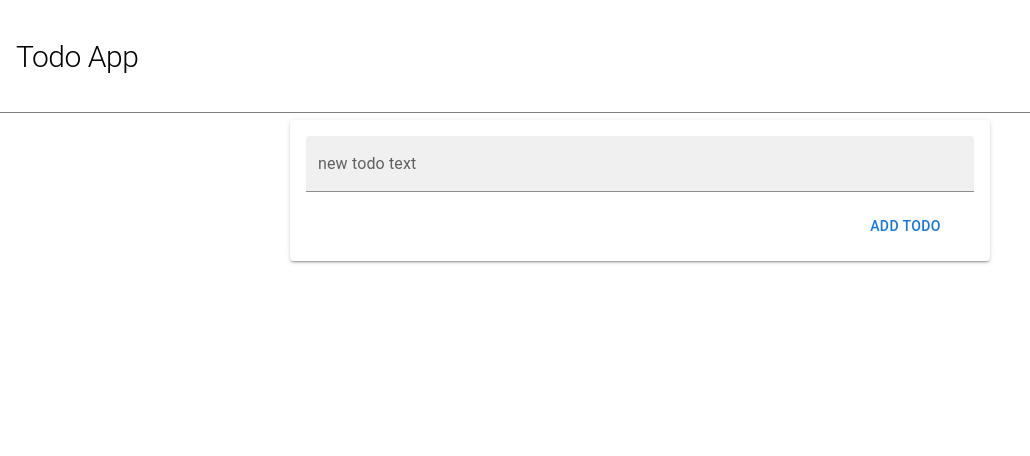
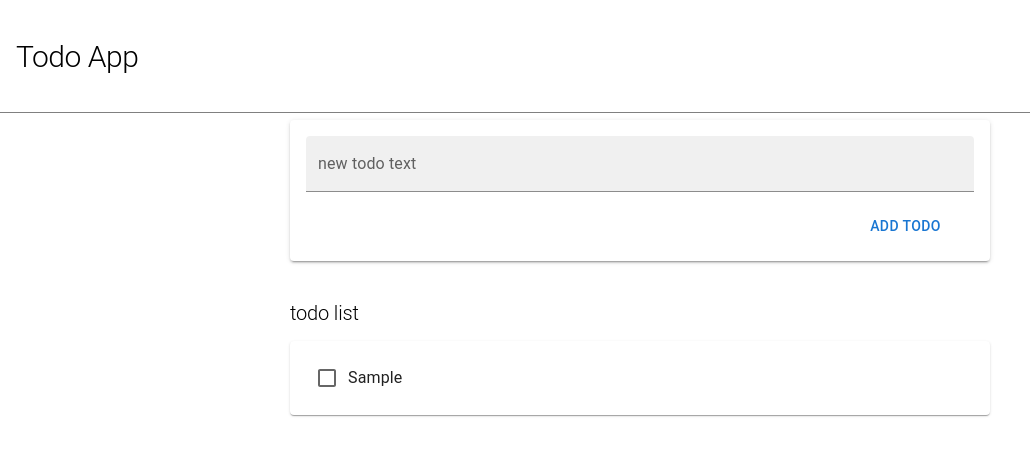
Before and after one commit to hossy-material/rust-de-todo, a React (Vite) app in the folder frontend/: page / in a window 1280 px wide. Both pictures are taken after typing "Sample" into the empty fields and a click on the button "ADD TODO". Shown: the top 456 px of the page, without its empty margins (0-1030 px from the left). Built offline with nearby package versions, Linux system fonts and the light colour scheme.

Commit message:
TodoList実装

```diff
--- a/frontend/src/App.tsx
+++ b/frontend/src/App.tsx
@@ -1,8 +1,9 @@
 import { useState, FC } from 'react'
 import 'modern-css-reset'
 import { ThemeProvider, createTheme } from '@mui/material/styles'
-import { Box, Typography } from '@mui/material'
+import { Box, Stack, Typography } from '@mui/material'
 import { NewTodoPayload, Todo } from './types/todo'
+import TodoList from './components/TodoList'
 import TodoForm from './components/TodoForm'
 
 const TodoApp: FC = () => {
@@ -22,6 +23,20 @@
       },
       ...prev,
     ])
+  }
+
+  const onUpdate = (updateTodo: Todo) => {
+    setTodos(
+      todos.map((todo) => {
+        if (todo.id === updateTodo.id) {
+          return {
+            ...todo,
+            ...updateTodo,
+          }
+        }
+        return todo
+      })
+    )
   }
 
   return (
@@ -47,7 +62,10 @@
         mt: 10,
       }}>
         <Box maxWidth={700} width="100%">
-          <TodoForm onSubmit={onSubmit} />
+          <Stack spacing={5}>
+            <TodoForm onSubmit={onSubmit} />
+            <TodoList todos={todos} onUpdate={onUpdate} />
+          </Stack>
         </Box>
       </Box>
     </>
--- /dev/null
+++ b/frontend/src/components/TodoList.tsx
@@ -0,0 +1,38 @@
+import { FC } from 'react'
+import type { Todo } from '../types/todo'
+import { Card, Checkbox, Stack, Typography } from '@mui/material'
+
+type Props = {
+  todos: Todo[]
+  onUpdate: (todo: Todo) => void
+}
+
+const TodoList: FC<Props> = ({ todos, onUpdate }) => {
+  const handleCompletedCheckbox = (todo: Todo) => {
+    onUpdate({
+      ...todo,
+      completed: !todo.completed,
+    })
+  }
+
+  return (
+    <Stack spacing={2}>
+      <Typography variant="h2">todo list</Typography>
+      <Stack spacing={2}>
+        {todos.map((todo) => (
+          <Card key={todo.id} sx={{ p: 2 }}>
+            <Stack direction="row" alignItems="center">
+              <Checkbox
+                checked={todo.completed}
+                onChange={() => handleCompletedCheckbox(todo)}
+              />
+              <Typography variant="body1">{todo.text}</Typography>
+            </Stack>
+          </Card>
+        ))}
+      </Stack>
+    </Stack>
+  )
+}
+
+export default TodoList
```
